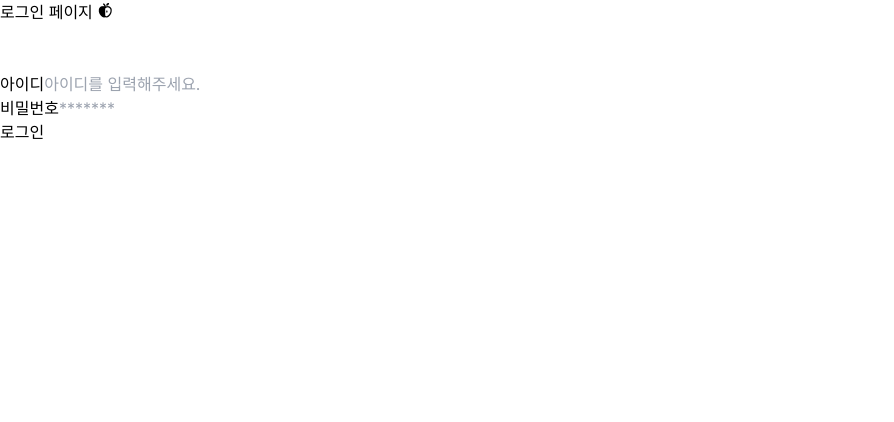
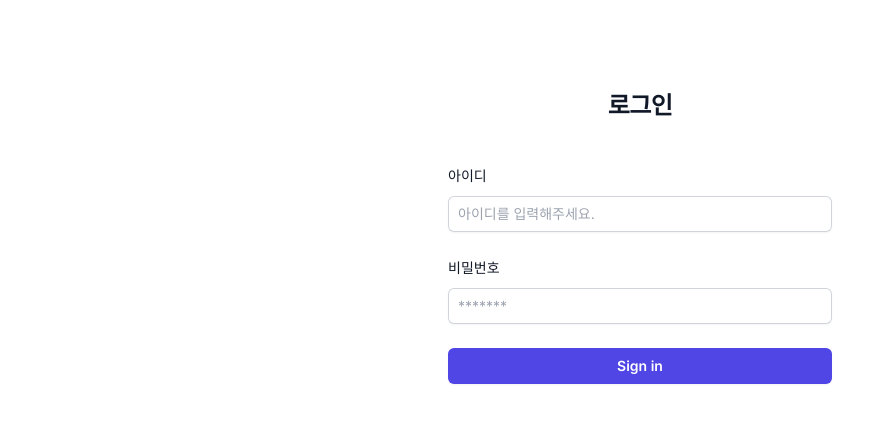
Before and after one commit to kangtae/refrigerator_user, a Next.js app: page /signin in a window 1280 px wide. Shown: the top 422 px of the page, without its empty margins (0-894 px from the left). Built offline with nearby package versions, Linux system fonts and the light colour scheme.

Commit message:
로그인 페이지 스타일 수정

```diff
--- a/src/app/signin/_components/SignInForm.tsx
+++ b/src/app/signin/_components/SignInForm.tsx
@@ -40,12 +40,20 @@ const SignInForm = () => {
 
 	}
 	return (
-		<form onSubmit={handleSubmit(onSubmit)}>
-			<div className="form-control__items">
-				<label htmlFor="userId">아이디</label>
+		<>
+			<div class="flex min-h-full flex-col justify-center px-6 py-12 lg:px-8">
+				<div class="sm:mx-auto sm:w-full sm:max-w-sm">
+					<h2 class="mt-10 text-center text-2xl font-bold leading-9 tracking-tight text-gray-900">로그인</h2>
+				</div>
+				<div class="mt-10 sm:mx-auto sm:w-full sm:max-w-sm">
+					<form class="space-y-6" onSubmit={handleSubmit(onSubmit)}>
+						<div>
+							<label htmlFor="userId" className="block text-sm font-medium leading-6 text-gray-900">아이디</label>
+							<div class="mt-2">
 							<input
 								id="userId"
 								type="text"
+								class="block w-full pl-[10px] rounded-md border-0 py-1.5 text-gray-900 shadow-sm ring-1 ring-inset ring-gray-300 placeholder:text-gray-400 focus:ring-2 focus:ring-inset focus:ring-indigo-600 sm:text-sm sm:leading-6"
 								placeholder="아이디를 입력해주세요."
 								{...register("userId", {
 									required: "아이디는 필수 입력입니다.",
@@ -56,15 +64,20 @@ const SignInForm = () => {
 								})}
 							/>
 							{errors.userId && (
-					<small role="alert">{errors.userId.message}</small>
+								<small role="alert" class="text-red-500">{errors.userId.message}</small>
 							)}
 							</div>
-			<div className="form-control__items">
-				<label htmlFor="password">비밀번호</label>
+						</div>
+						<div>
+							<div class="flex items-center justify-between">
+								<label for="password" class="block text-sm font-medium leading-6 text-gray-900">비밀번호</label>
+							</div>
+							<div class="mt-2">
 								<input
 									id="password"
 									type="password"
 									placeholder="*******"
+									class="block w-full pl-[10px] rounded-md border-0 py-1.5 text-gray-900 shadow-sm ring-1 ring-inset ring-gray-300 placeholder:text-gray-400 focus:ring-2 focus:ring-inset focus:ring-indigo-600 sm:text-sm sm:leading-6"
 									{...register("password", {
 										required: "비밀번호는 필수 입력입니다.",
 										minLength: {
@@ -73,12 +86,19 @@ const SignInForm = () => {
 										},
 									})}
 								/>
+							</div>
 							{errors.password && (
-					<small role="alert">{errors.password.message}</small>
+								<small role="alert" class="text-red-500">{errors.password.message}</small>
 							)}
 						</div>
-			<button type="submit">로그인</button>
+
+						<div>
+							<button type="submit" class="flex w-full justify-center rounded-md bg-indigo-600 px-3 py-1.5 text-sm font-semibold leading-6 text-white shadow-sm hover:bg-indigo-500 focus-visible:outline focus-visible:outline-2 focus-visible:outline-offset-2 focus-visible:outline-indigo-600">Sign in</button>
+						</div>
 					</form>
+				</div>
+			</div>
+		</>
 	)
 };
 
--- a/src/app/signin/page.tsx
+++ b/src/app/signin/page.tsx
@@ -5,8 +5,6 @@ import SignInForm from "@/app/signIn/_components/SignInForm";
 const SignIn = () => {
 	return (
 		<>
-			<h1>로그인 페이지 <i className={"food-icons8-apple-fruit-100"}></i></h1>
-			<br/><br/>
 			<SignInForm/>
 		</>
 	)
```
Lines whose indentation alone changed are shown as unchanged.
